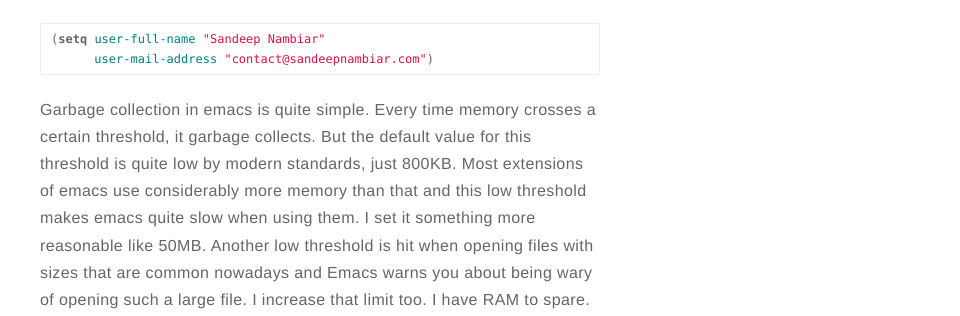
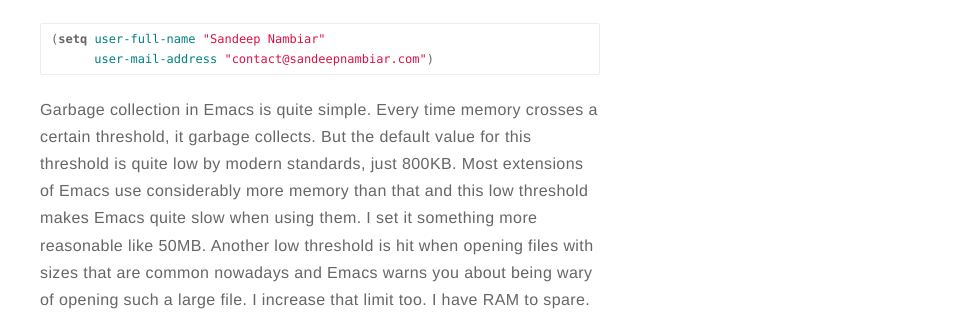
Before and after one commit to gamedolphin/gamedolphin.old.github.com, a Jekyll site: the page built from _posts/2019-05-11-my-minimal-emacs-setup.markdown, in a window 1280 px wide and 900 px high. Shown: the part 403-719 px from the top of the window, without its empty margins (320-1280 px from the left). Built offline with Jekyll 4.4.1, drawn with Linux system fonts in a browser that asks for light colours; comment, search, counter and statistics services are not loaded; some of the changed text lies outside the part shown.

Commit message:
Capitalize emacs

```diff
--- a/_posts/2019-05-11-my-minimal-emacs-setup.markdown
+++ b/_posts/2019-05-11-my-minimal-emacs-setup.markdown
@@ -9,7 +9,7 @@
 star: true
 category: blog
 author: nambiar
-description: A tour of my emacs setup
+description: A tour of my Emacs setup
 ---
 
 ## Basic Setup
@@ -21,7 +21,7 @@
       user-mail-address "contact@sandeepnambiar.com")
 {% endhighlight %}
 
-Garbage collection in emacs is quite simple. Every time memory crosses a certain threshold, it garbage collects. But the default value for this threshold is quite low by modern standards, just 800KB. Most extensions of emacs use considerably more memory than that and this low threshold makes emacs quite slow when using them. I set it something more reasonable like 50MB. Another low threshold is hit when opening files with sizes that are common nowadays and Emacs warns you about being wary of opening such a large file. I increase that limit too. I have RAM to spare.
+Garbage collection in Emacs is quite simple. Every time memory crosses a certain threshold, it garbage collects. But the default value for this threshold is quite low by modern standards, just 800KB. Most extensions of Emacs use considerably more memory than that and this low threshold makes Emacs quite slow when using them. I set it something more reasonable like 50MB. Another low threshold is hit when opening files with sizes that are common nowadays and Emacs warns you about being wary of opening such a large file. I increase that limit too. I have RAM to spare.
 
 {% highlight elisp %}
 (setq gc-cons-threshold 50000000)
@@ -77,7 +77,7 @@
 (size-indication-mode t)
 {% endhighlight %}
 
-I never use the startup emacs screen anymore so I disable that as well. This leads Emacs to load up with the *scratch* buffer open.
+I never use the startup Emacs screen anymore so I disable that as well. This leads Emacs to load up with the *scratch* buffer open.
 
 {% highlight elisp %}
 (setq inhibit-startup-screen t)
@@ -92,7 +92,7 @@
        "%b"))))
 {% endhighlight %}
 
-Default scrolling has some wierd quirks in emacs, so I set margins that trigger scroll to zero and preserve screen position when jumping around.
+Default scrolling has some wierd quirks in Emacs, so I set margins that trigger scroll to zero and preserve screen position when jumping around.
 
 {% highlight elisp %}
 (setq scroll-margin 0
@@ -106,7 +106,7 @@
 (set-frame-font "Hack 12" nil t)
 {% endhighlight %}
 
-One of the things I liked about Visual Studio Code editor was the default theme. Fortunately there's an emacs package for it. Doom-one is my go to modern minimal theme. We also disable the default warning audio bell and replace it with a visual "bell" where only the mode-line flashes to warn you about something.
+One of the things I liked about Visual Studio Code editor was the default theme. Fortunately there's an Emacs package for it. Doom-one is my go to modern minimal theme. We also disable the default warning audio bell and replace it with a visual "bell" where only the mode-line flashes to warn you about something.
 
 {% highlight elisp %}
 (use-package doom-themes
@@ -148,7 +148,7 @@
 (fset 'yes-or-no-p 'y-or-n-p)
 {% endhighlight %}
 
-If I edit a file outside of emacs, the default setting is for Emacs to ask you to reload the file manually. I task Emacs to reload the file automatically.
+If I edit a file outside of Emacs, the default setting is for Emacs to ask you to reload the file manually. I task Emacs to reload the file automatically.
 
 {% highlight elisp %}
 (global-auto-revert-mode t)
@@ -254,7 +254,7 @@
 
 ## Project setup
 
-No project is begun without git and emacs community's integration with git through magit is unparalleled in its expanse and ease of use. Setting that up is just as easy. "C-M-g" now triggers a git status buffer for the current file's repository.
+No project is begun without git and Emacs community's integration with git through magit is unparalleled in its expanse and ease of use. Setting that up is just as easy. "C-M-g" now triggers a git status buffer for the current file's repository.
 
 {% highlight elisp %}
 (use-package magit
@@ -314,11 +314,11 @@
 
 ## Daemon Mode
 
-At the end I start the emacs server so that any new frames that I open don't have to load the configuration from scratch.
+At the end I start the Emacs server so that any new frames that I open don't have to load the configuration from scratch.
 
 {% highlight elisp %}
 (require 'server)
 (if (not (server-running-p)) (server-start))
 {% endhighlight %}
 
-You can find my full emacs configuration at my [github](https://github.com/gamedolphin/.emacs.d) repository.
+You can find my full Emacs configuration at my [github](https://github.com/gamedolphin/.emacs.d) repository.
```
